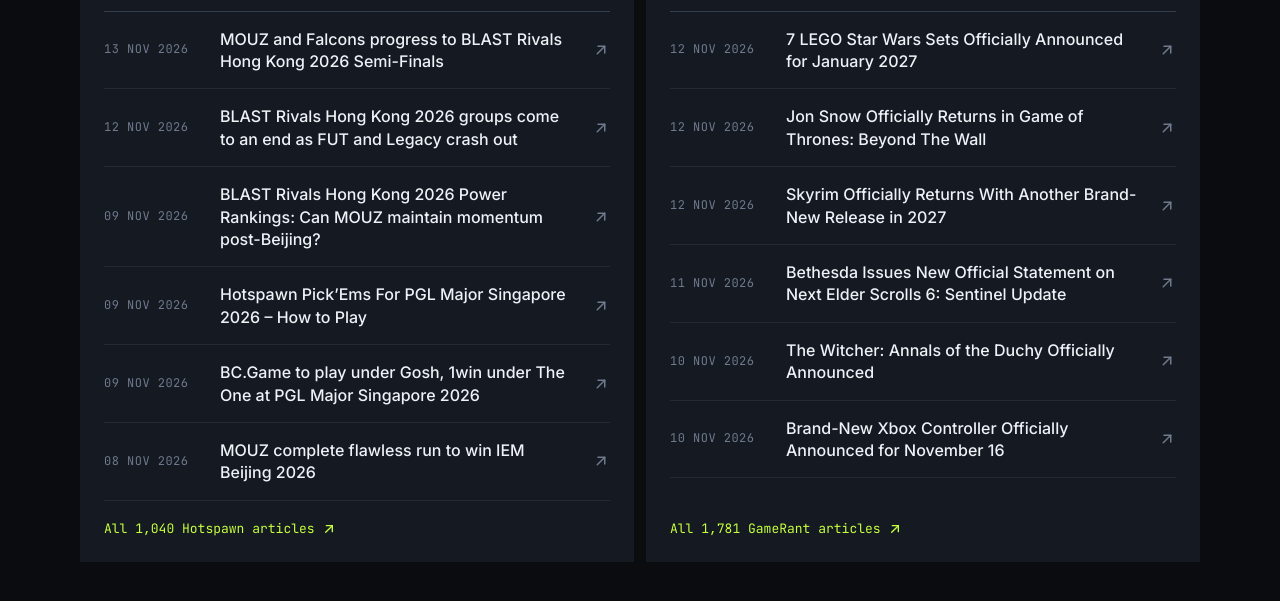
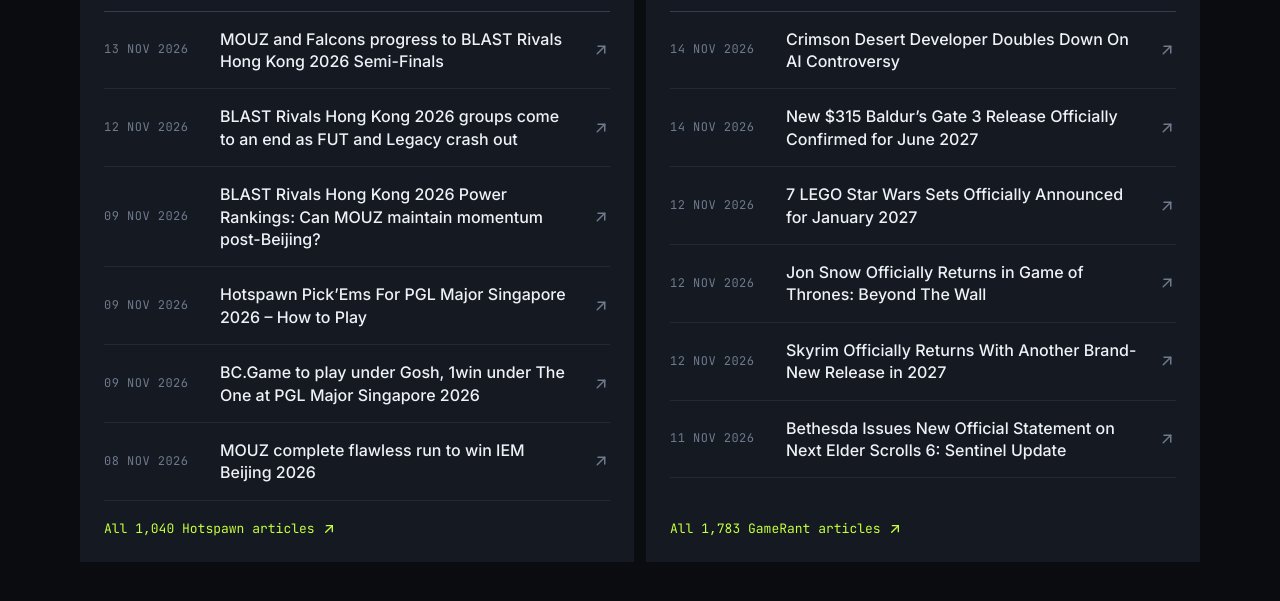
Before and after one commit to danieltmorris97/danielmorriswriting, a plain HTML site: page index.html in a window 1280 px wide. Shown: the part 1996-2597 px from the top of the page. Drawn offline with Linux system fonts and the light colour scheme.

Commit message:
Update latest articles

```diff
--- a/index.html
+++ b/index.html
@@ -107,7 +107,7 @@
           <li class="outlet is-current">
             <h3 class="outlet-name">GameRant</h3>
             <p class="outlet-role">News writer</p>
-            <p class="outlet-stat"><b><span data-live="gamerant-count">1,781</span> articles</b>Dec 2022 – now</p>
+            <p class="outlet-stat"><b><span data-live="gamerant-count">1,783</span> articles</b>Dec 2022 – now</p>
             <a class="text-link" href="https://gamerant.com/author/daniel-thomas-morris/" target="_blank" rel="noopener">Author page <svg class="icon" viewBox="0 0 24 24" fill="none" stroke="currentColor" stroke-width="2" stroke-linecap="round" stroke-linejoin="round" aria-hidden="true"><path d="M17 7l-10 10" /><path d="M8 7l9 0l0 9" /></svg><span class="sr-only"> on GameRant (opens in a new tab)</span></a>
           </li>
           <li class="outlet">
@@ -201,6 +201,20 @@
             </div>
             <ul class="latest-list">
               <li>
+                <a class="feed-row" href="https://gamerant.com/pearl-abyss-crimson-desert-ai-development/" target="_blank" rel="noopener">
+                  <time class="feed-date" datetime="2026-11-14">14 Nov 2026</time>
+                  <span class="feed-title">Crimson Desert Developer Doubles Down On AI Controversy<span class="sr-only"> (opens in a new tab)</span></span>
+                  <svg class="icon" viewBox="0 0 24 24" fill="none" stroke="currentColor" stroke-width="2" stroke-linecap="round" stroke-linejoin="round" aria-hidden="true"><path d="M17 7l-10 10" /><path d="M8 7l9 0l0 9" /></svg>
+                </a>
+              </li>
+              <li>
+                <a class="feed-row" href="https://gamerant.com/baldurs-gate-3-astarion-statue-june-2027/" target="_blank" rel="noopener">
+                  <time class="feed-date" datetime="2026-11-14">14 Nov 2026</time>
+                  <span class="feed-title">New $315 Baldur’s Gate 3 Release Officially Confirmed for June 2027<span class="sr-only"> (opens in a new tab)</span></span>
+                  <svg class="icon" viewBox="0 0 24 24" fill="none" stroke="currentColor" stroke-width="2" stroke-linecap="round" stroke-linejoin="round" aria-hidden="true"><path d="M17 7l-10 10" /><path d="M8 7l9 0l0 9" /></svg>
+                </a>
+              </li>
+              <li>
                 <a class="feed-row" href="https://gamerant.com/lego-star-wars-sets-january-2027-revealed/" target="_blank" rel="noopener">
                   <time class="feed-date" datetime="2026-11-12">12 Nov 2026</time>
                   <span class="feed-title">7 LEGO Star Wars Sets Officially Announced for January 2027<span class="sr-only"> (opens in a new tab)</span></span>
@@ -228,22 +242,8 @@
                   <svg class="icon" viewBox="0 0 24 24" fill="none" stroke="currentColor" stroke-width="2" stroke-linecap="round" stroke-linejoin="round" aria-hidden="true"><path d="M17 7l-10 10" /><path d="M8 7l9 0l0 9" /></svg>
                 </a>
               </li>
-              <li>
-                <a class="feed-row" href="https://gamerant.com/the-witcher-annals-of-the-duchy-expansion-mod/" target="_blank" rel="noopener">
-                  <time class="feed-date" datetime="2026-11-10">10 Nov 2026</time>
-                  <span class="feed-title">The Witcher: Annals of the Duchy Officially Announced<span class="sr-only"> (opens in a new tab)</span></span>
-                  <svg class="icon" viewBox="0 0 24 24" fill="none" stroke="currentColor" stroke-width="2" stroke-linecap="round" stroke-linejoin="round" aria-hidden="true"><path d="M17 7l-10 10" /><path d="M8 7l9 0l0 9" /></svg>
-                </a>
-              </li>
-              <li>
-                <a class="feed-row" href="https://gamerant.com/xbox-8bitdo-ultimate-3c-wired-controller/" target="_blank" rel="noopener">
-                  <time class="feed-date" datetime="2026-11-10">10 Nov 2026</time>
-                  <span class="feed-title">Brand-New Xbox Controller Officially Announced for November 16<span class="sr-only"> (opens in a new tab)</span></span>
-                  <svg class="icon" viewBox="0 0 24 24" fill="none" stroke="currentColor" stroke-width="2" stroke-linecap="round" stroke-linejoin="round" aria-hidden="true"><path d="M17 7l-10 10" /><path d="M8 7l9 0l0 9" /></svg>
-                </a>
-              </li>
             </ul>
-            <a class="text-link latest-more" href="https://gamerant.com/author/daniel-thomas-morris/" target="_blank" rel="noopener">All 1,781 GameRant articles <svg class="icon" viewBox="0 0 24 24" fill="none" stroke="currentColor" stroke-width="2" stroke-linecap="round" stroke-linejoin="round" aria-hidden="true"><path d="M17 7l-10 10" /><path d="M8 7l9 0l0 9" /></svg><span class="sr-only"> (opens in a new tab)</span></a>
+            <a class="text-link latest-more" href="https://gamerant.com/author/daniel-thomas-morris/" target="_blank" rel="noopener">All 1,783 GameRant articles <svg class="icon" viewBox="0 0 24 24" fill="none" stroke="currentColor" stroke-width="2" stroke-linecap="round" stroke-linejoin="round" aria-hidden="true"><path d="M17 7l-10 10" /><path d="M8 7l9 0l0 9" /></svg><span class="sr-only"> (opens in a new tab)</span></a>
           </div>
         </div>
         <!-- feed:end -->
```
Also changed, not shown: data/feed.json (+11 -11 lines).
